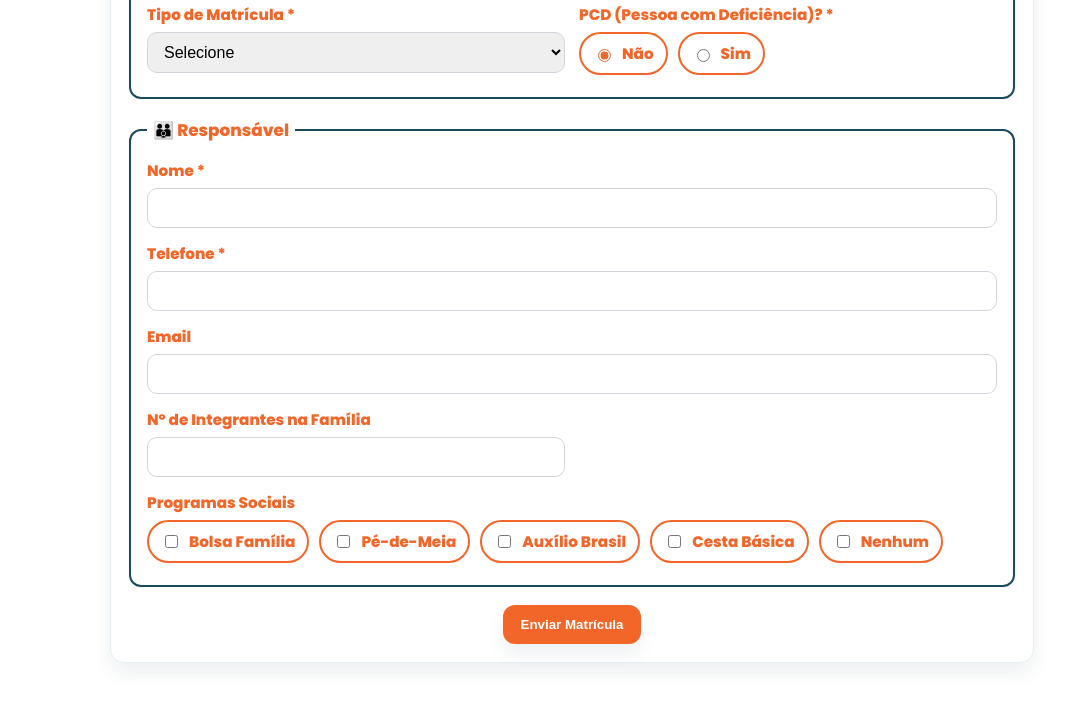
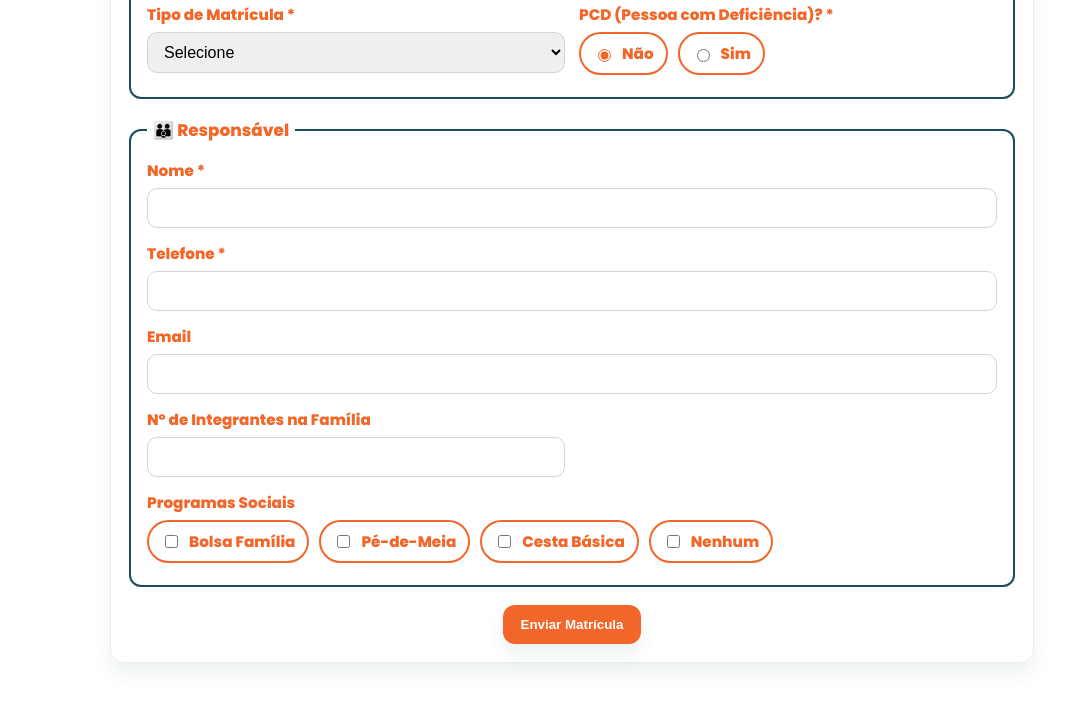
Before and after one commit to SiqueiraDantas/matriculas, a plain HTML site: page matriculas.html in a window 1280 px wide. Shown: the part 908-1625 px from the top of the page, without its empty margins (68-1133 px from the left). Drawn offline with Linux system fonts and the light colour scheme; no server answers.

Commit message:
Update matriculas.html

```diff
--- a/matriculas.html
+++ b/matriculas.html
@@ -206,7 +206,6 @@
             <div class="checkbox-group">
               <label class="chip"><input type="checkbox" name="programas[]" value="Bolsa Família" />Bolsa Família</label>
               <label class="chip"><input type="checkbox" name="programas[]" value="Pé-de-Meia" />Pé-de-Meia</label>
-              <label class="chip"><input type="checkbox" name="programas[]" value="Auxílio Brasil" />Auxílio Brasil</label>
               <label class="chip"><input type="checkbox" name="programas[]" value="Cesta Básica" />Cesta Básica</label>
               <label class="chip"><input type="checkbox" name="programas[]" value="Nenhum" />Nenhum</label>
             </div>
```
